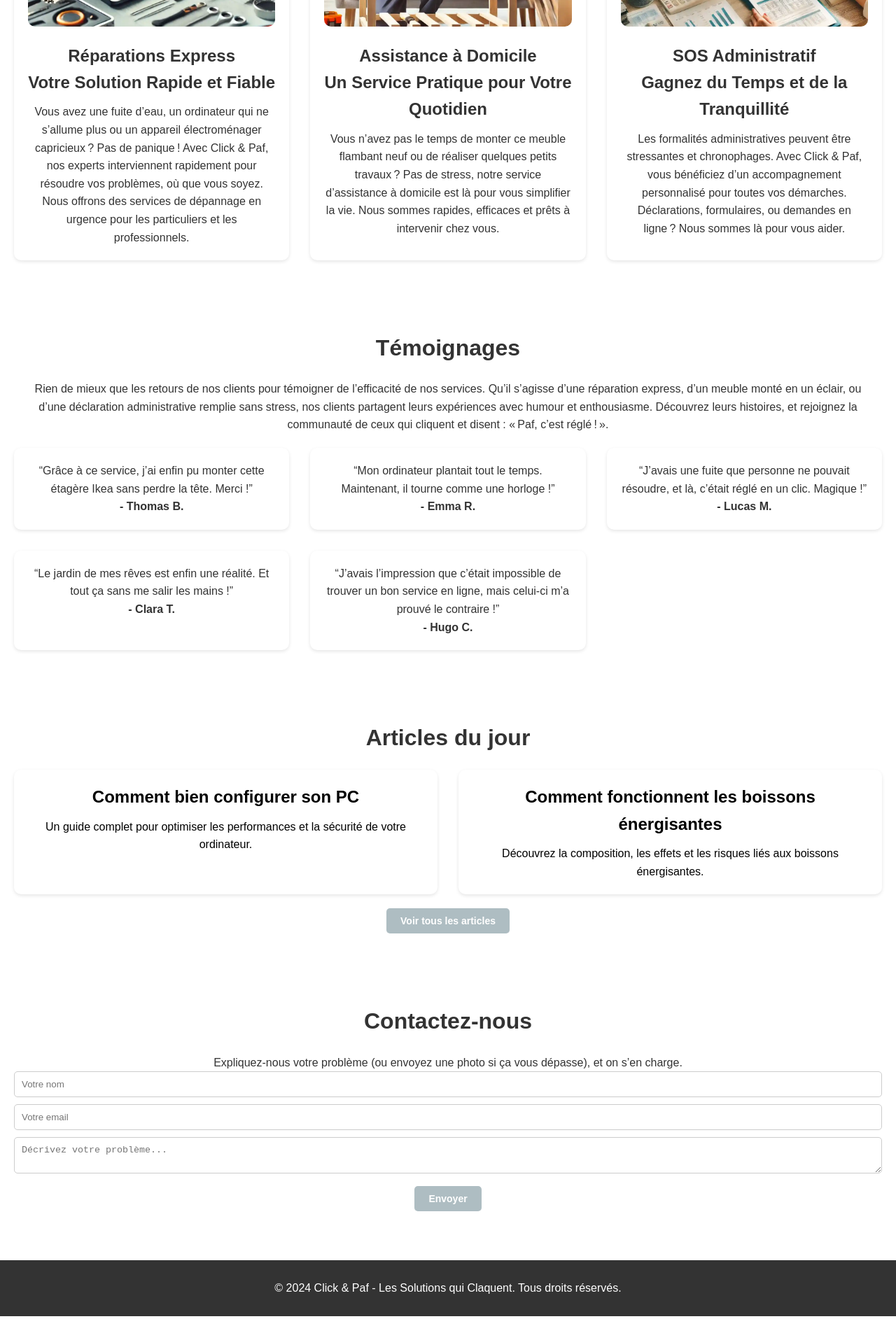
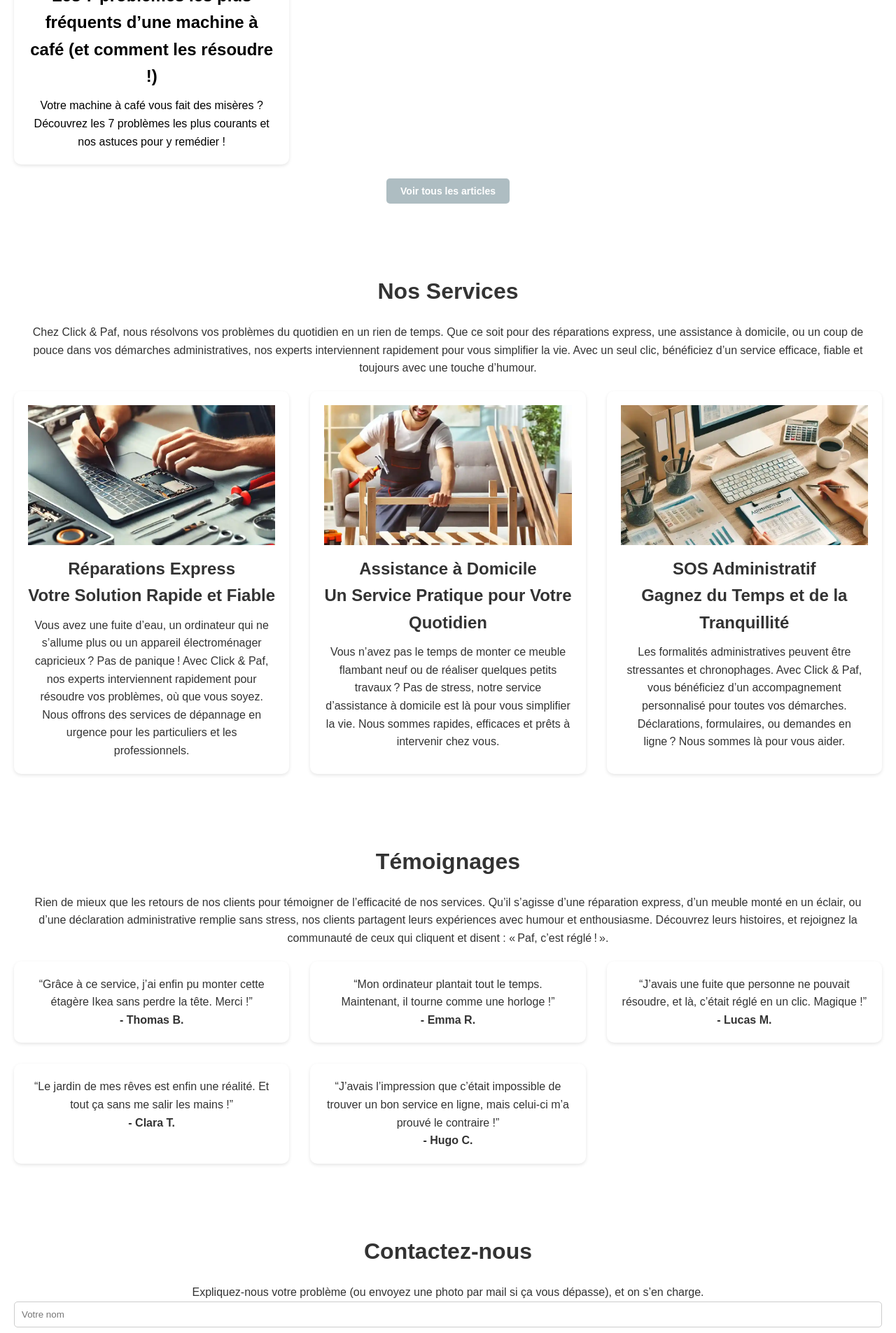
Before and after one commit to BatMaxou/esgi-clicketpaf, a Next.js app: page / in a window 1280 px wide. Shown: the part 700-2605 px from the top of the page at 70% size. Before the commit the page ends 2581 px from the top, so only its background shows below. Built offline with nearby package versions, Linux system fonts and the light colour scheme.

Commit message:
:bug: Some fixes (html tags, responsive, image)

```diff
--- a/src/app/layout.js
+++ b/src/app/layout.js
@@ -58,7 +58,12 @@ const RootLayout = ({ children }) => {
       {children}
 
       <footer>
-        <p>© 2024 Click & Paf - Les Solutions qui Claquent. Tous droits réservés.</p>
+        <p>Nous contacter</p>
+        <address>
+          <a href="mailto:clicketpaf.team@gmail.com">clicketpaf.team@gmail.com</a><br />
+          <a href="tel:+33634806993">06 34 80 69 93</a>
+        </address>
+        <p>© 2025 Click & Paf - Les Solutions qui Claquent. Tous droits réservés.</p>
       </footer>
     </body>
   </html>
--- a/src/app/page.js
+++ b/src/app/page.js
@@ -1,6 +1,7 @@
 import Article from "@/components/Article";
 import Header from "@/components/Header";
 import Button from "@/components/ui/Button";
+import Image from "@/components/Image";
 import { articles } from "@/data/articles";
 import { baseMetadata } from "./layout";
 
@@ -10,14 +11,14 @@ const App = () => {
   const articlesArray = Object.entries(articles);
   let articlesOfDay = [];
 
-  if (articlesArray.length < 2) {
+  if (articlesArray.length < 4) {
     articlesOfDay = articlesArray;
   } else {
     const today = new Date(Date.now());
     const daylyIndex = ((today.getDay() + (today.getMonth() + 1) + today.getFullYear()) % articlesArray.length);
 
     const indexes = [];
-    for (let i = 0; i < 2; i++) {
+    for (let i = 0; i < 4; i++) {
       indexes.push((daylyIndex + i) % articlesArray.length);
     }
 
@@ -31,6 +32,18 @@ const App = () => {
     </Header>
 
     <main>
+      <section id="blog" className="section">
+        <h2>Articles du jour</h2>
+
+        <div className="blog-grid">
+          {articlesOfDay.map(([slug, article]) => <Article key={slug} article={{ slug, ...article }} />)}
+        </div>
+
+        <div className="blog-all">
+            <Button href="/blog" main>Voir tous les articles</Button>
+        </div>
+      </section>
+
       <section id="services" className="section">
           <h2>Nos Services</h2>
           <p className="section-description">Chez Click & Paf, nous résolvons vos problèmes du quotidien en un rien de temps.
@@ -38,7 +51,7 @@ const App = () => {
               nos experts interviennent rapidement pour vous simplifier la vie. Avec un seul clic, bénéficiez d’un service efficace, fiable et toujours avec une touche d’humour.</p>
           <div className="service-grid">
               <div className="service-card">
-                  <img src="/images/repair.webp" alt="Réparations express" />
+                  <Image src="/images/repair.webp" alt="Réparations express" />
                   <h3>Réparations Express <br/>Votre Solution Rapide et Fiable</h3>
                   <p>Vous avez une fuite d’eau, un ordinateur qui ne s’allume plus ou un appareil électroménager capricieux ?
                       Pas de panique ! Avec Click & Paf, nos experts interviennent rapidement pour résoudre vos problèmes, où que vous soyez.
@@ -46,7 +59,7 @@ const App = () => {
                   </p>
               </div>
               <div className="service-card">
-                  <img src="/images/handyman.webp" alt="Assistance à domicile" />
+                  <Image src="/images/handyman.webp" alt="Assistance à domicile" />
                   <h3>Assistance à Domicile <br/>Un Service Pratique pour Votre Quotidien</h3>
                   <p>Vous n’avez pas le temps de monter ce meuble flambant neuf ou de réaliser quelques petits travaux ?
                       Pas de stress, notre service d’assistance à domicile est là pour vous simplifier la vie.
@@ -54,7 +67,7 @@ const App = () => {
                   </p>
               </div>
               <div className="service-card">
-                  <img src="/images/admin.webp" alt="SOS administratif" />
+                  <Image src="/images/admin.webp" alt="SOS administratif" />
                   <h3>SOS Administratif <br/>Gagnez du Temps et de la Tranquillité</h3>
                   <p>Les formalités administratives peuvent être stressantes et chronophages. Avec Click & Paf,
                       vous bénéficiez d’un accompagnement personnalisé pour toutes vos démarches. Déclarations,
@@ -72,43 +85,31 @@ const App = () => {
             Découvrez leurs histoires, et rejoignez la communauté de ceux qui cliquent et disent : « Paf, c’est réglé ! ».</p>
         <div className="testimonial-grid">
           <div className="testimonial-card">
-            <p>“Grâce à ce service, j’ai enfin pu monter cette étagère Ikea sans perdre la tête. Merci !”</p>
+            <blockquote>“Grâce à ce service, j’ai enfin pu monter cette étagère Ikea sans perdre la tête. Merci !”</blockquote>
             <h4>- Thomas B.</h4>
           </div>
           <div className="testimonial-card">
-            <p>“Mon ordinateur plantait tout le temps. Maintenant, il tourne comme une horloge !”</p>
+            <blockquote>“Mon ordinateur plantait tout le temps. Maintenant, il tourne comme une horloge !”</blockquote>
             <h4>- Emma R.</h4>
           </div>
           <div className="testimonial-card">
-            <p>“J’avais une fuite que personne ne pouvait résoudre, et là, c’était réglé en un clic. Magique !”</p>
+            <blockquote>“J’avais une fuite que personne ne pouvait résoudre, et là, c’était réglé en un clic. Magique !”</blockquote>
             <h4>- Lucas M.</h4>
           </div>
           <div className="testimonial-card">
-            <p>“Le jardin de mes rêves est enfin une réalité. Et tout ça sans me salir les mains !”</p>
+            <blockquote>“Le jardin de mes rêves est enfin une réalité. Et tout ça sans me salir les mains !”</blockquote>
             <h4>- Clara T.</h4>
           </div>
           <div className="testimonial-card">
-            <p>“J’avais l’impression que c’était impossible de trouver un bon service en ligne, mais celui-ci m’a prouvé le contraire !”</p>
+            <blockquote>“J’avais l’impression que c’était impossible de trouver un bon service en ligne, mais celui-ci m’a prouvé le contraire !”</blockquote>
             <h4>- Hugo C.</h4>
           </div>
         </div>
       </section>
 
-      <section id="blog" className="section">
-        <h2>Articles du jour</h2>
-
-        <div className="blog-grid">
-          {articlesOfDay.map(([slug, article]) => <Article key={slug} article={{ slug, ...article }} />)}
-        </div>
-
-        <div className="blog-all">
-            <Button href="/blog" main>Voir tous les articles</Button>
-        </div>
-      </section>
-
       <section id="contact" className="section">
           <h2>Contactez-nous</h2>
-          <p>Expliquez-nous votre problème (ou envoyez une photo si ça vous dépasse), et on s’en charge.</p>
+          <p>Expliquez-nous votre problème (ou envoyez une photo par mail si ça vous dépasse), et on s’en charge.</p>
           <form action="#">
               <input type="text" name="name" placeholder="Votre nom" required />
               <input type="email" name="email" placeholder="Votre email" required />
--- a/src/components/Image/Image.module.scss
+++ b/src/components/Image/Image.module.scss
@@ -7,5 +7,6 @@
         max-width: 600px;
         width: 100%;
         height: auto;
+        object-fit: cover;
     }
 }
--- a/src/style/globals.scss
+++ b/src/style/globals.scss
@@ -13,7 +13,7 @@ body {
     line-height: 1.6;
     background-color: v.$white;
     color: v.$gray;
-    padding-bottom: 100px;
+    padding-bottom: 180px;
     min-height: 100vh;
 }
 
@@ -126,19 +126,31 @@ form input, form textarea {
 /* Footer */
 footer {
     display: flex;
+    flex-direction: column;
     justify-content: center;
     align-items: center;
+    text-align: center;
     padding: 20px;
     background-color: v.$gray;
     color: v.$white;
-    height: 80px;
+    height: 160px;
     position: absolute;
     bottom: 0;
     left: 0;
     right: 0;
+
+    a {
+        color: v.$white;
+        text-decoration: none;
+        margin: 0 10px;
+
+        &:hover {
+            color: v.$main;
+        }
+    }
 }
 
-.service-card img, .testimonial-card img{
+.service-card .imageSection, .testimonial-card .imageSection {
     width: 100%;
     height: 200px;
     object-fit: cover;
```
Also changed, not shown: src/components/TextImg/TextImg.module.scss (+12 -0 lines), 1 other file (tests, documents, lock files or other folders).
